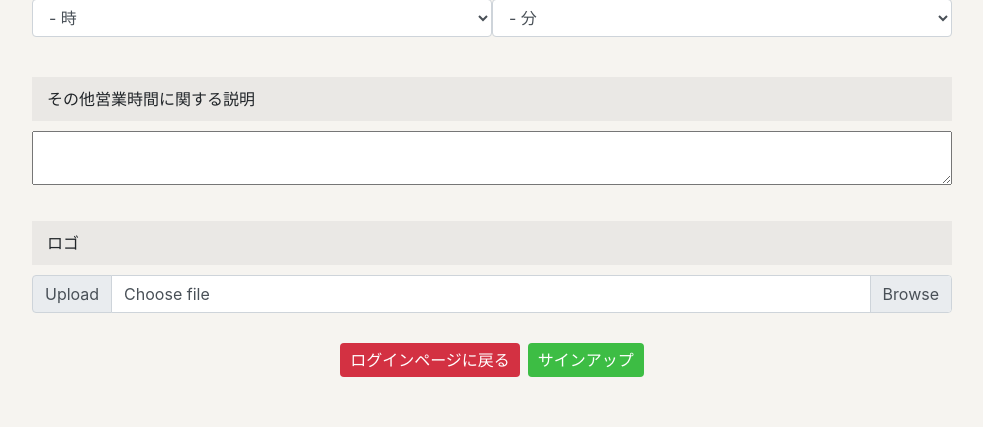
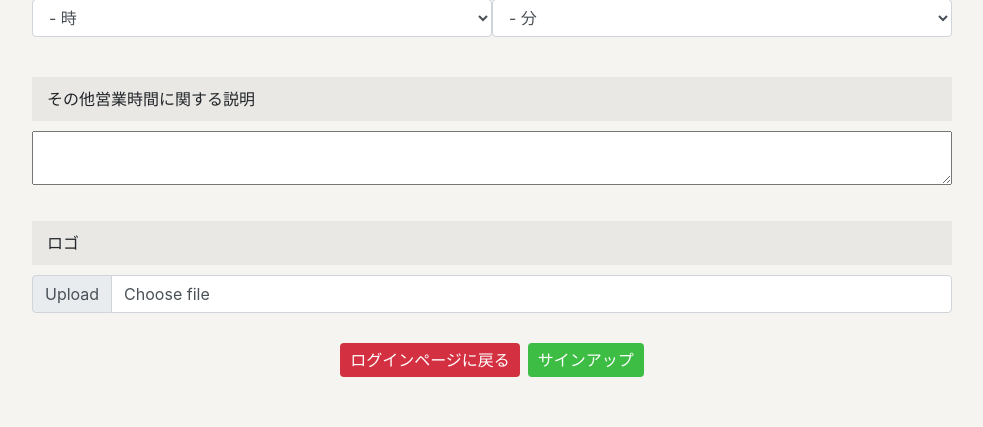
Before and after one commit to kasuuuu4423/dont-touch-menu, a PHP site: page /signup/index.php in a window 1280 px wide. Shown: the part 1116-1543 px from the top of the page, without its empty margins (148-1131 px from the left). Run offline with PHP 8.4, Linux system fonts and the light colour scheme; the visitor is signed in with stand-in values (Sample User, id 1); data that the repository does not hold is empty; some libraries are stand-ins or nearby versions.

Commit message:
[update]細々スタイル適用

```diff
--- a/control/css/common.css
+++ b/control/css/common.css
@@ -293,3 +293,7 @@ select:focus {
 .history .tbl_history .tbl_row:nth-child(1) {
   font-weight: bold;
 }
+
+.custom-file .custom-file-label::after {
+  display: none !important;
+}
```
